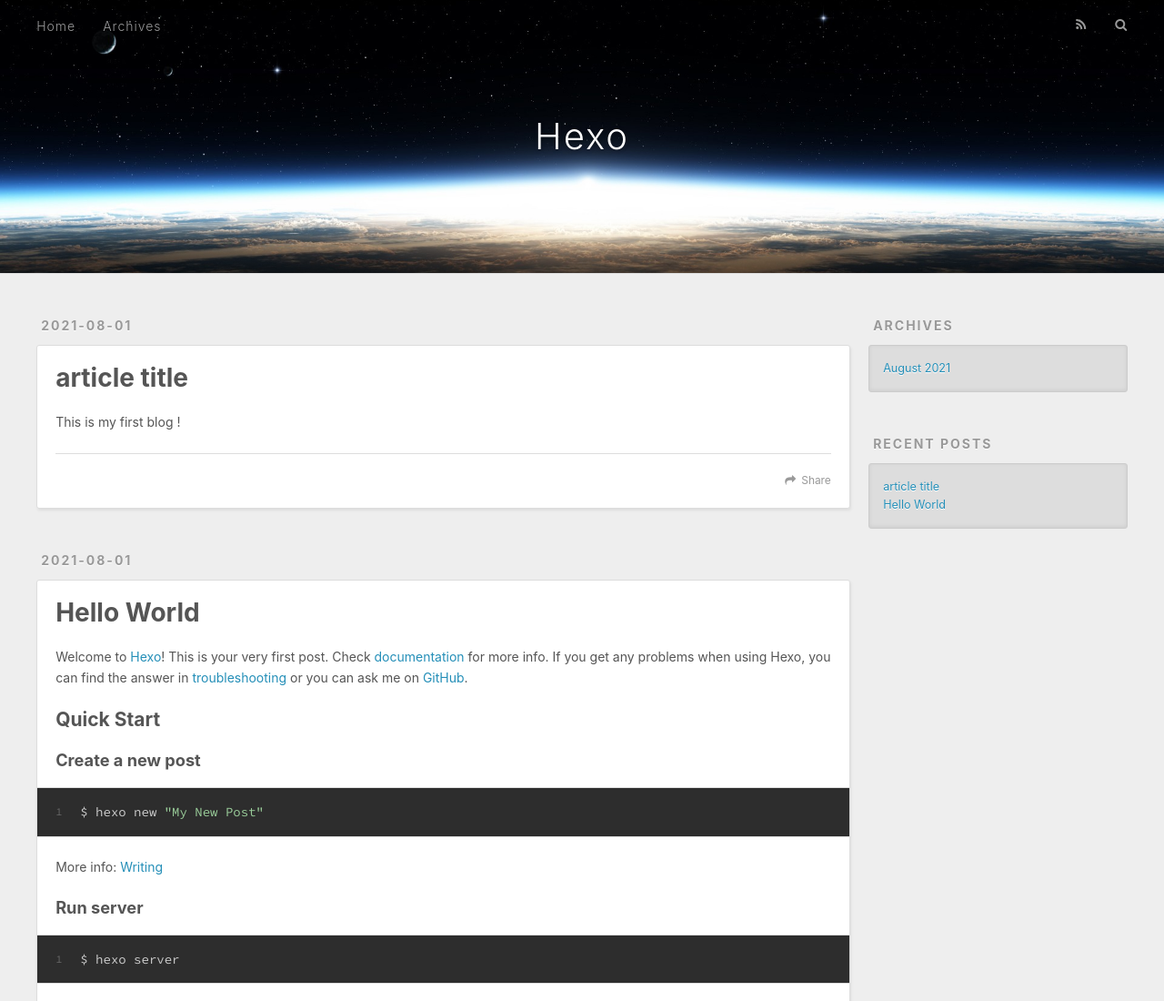
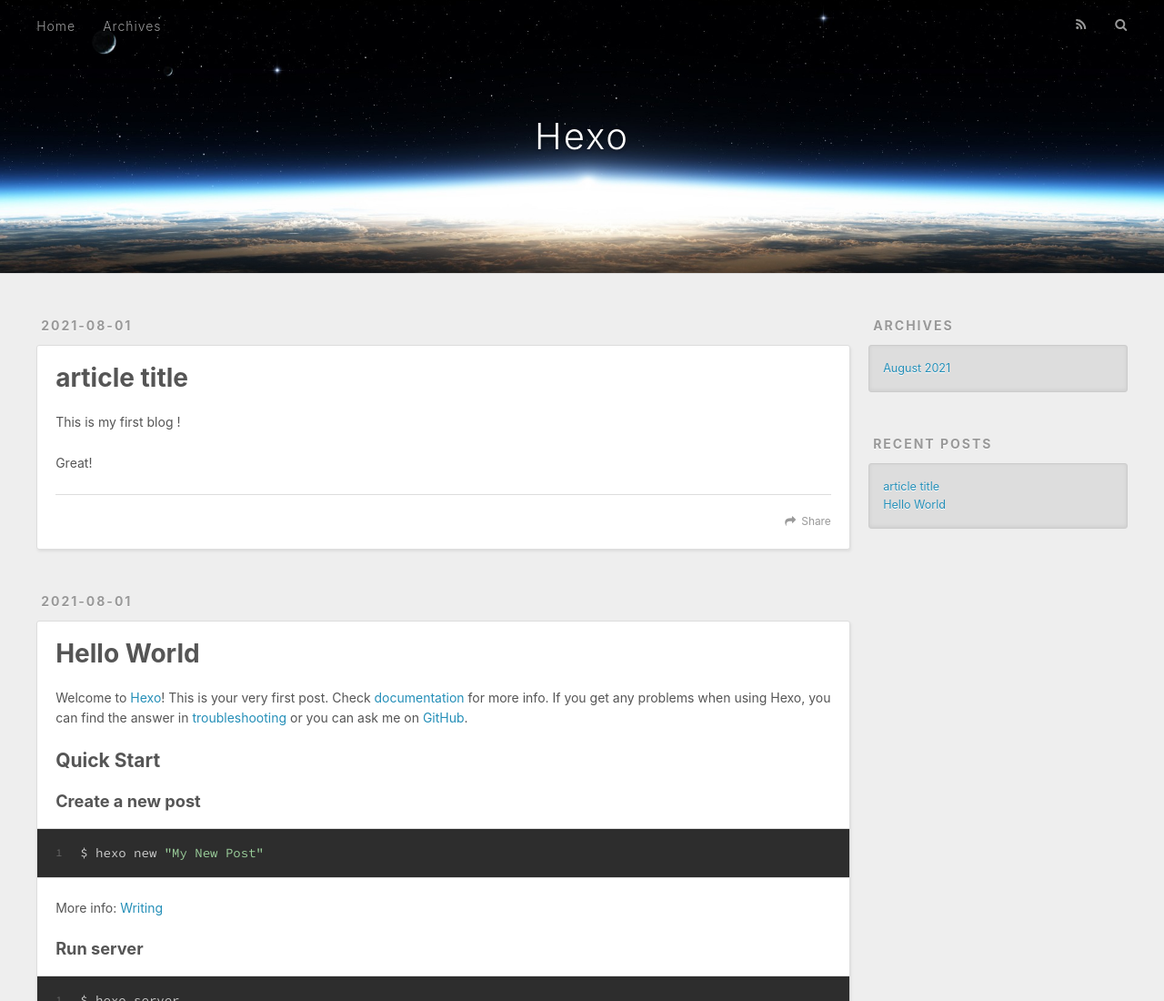
Before and after one commit to cc-innocence/cc-innocence.github.io, a plain HTML site: page index.html in a window 1280 px wide. Shown: the top 1100 px of the page at 91% size. Drawn offline with nearby package versions, Linux system fonts and the light colour scheme.

Commit message:
Site updated: 2021-08-01 21:51:41

```diff
--- a/index.html
+++ b/index.html
@@ -87,6 +87,7 @@
     <div class="article-entry" itemprop="articleBody">
 
         <p>This is my first blog ! </p>
+<p>Great!</p>
 
 
     </div>
```
Also changed, not shown: 2021/08/01/article-title/index.html (+4 -3 lines).
